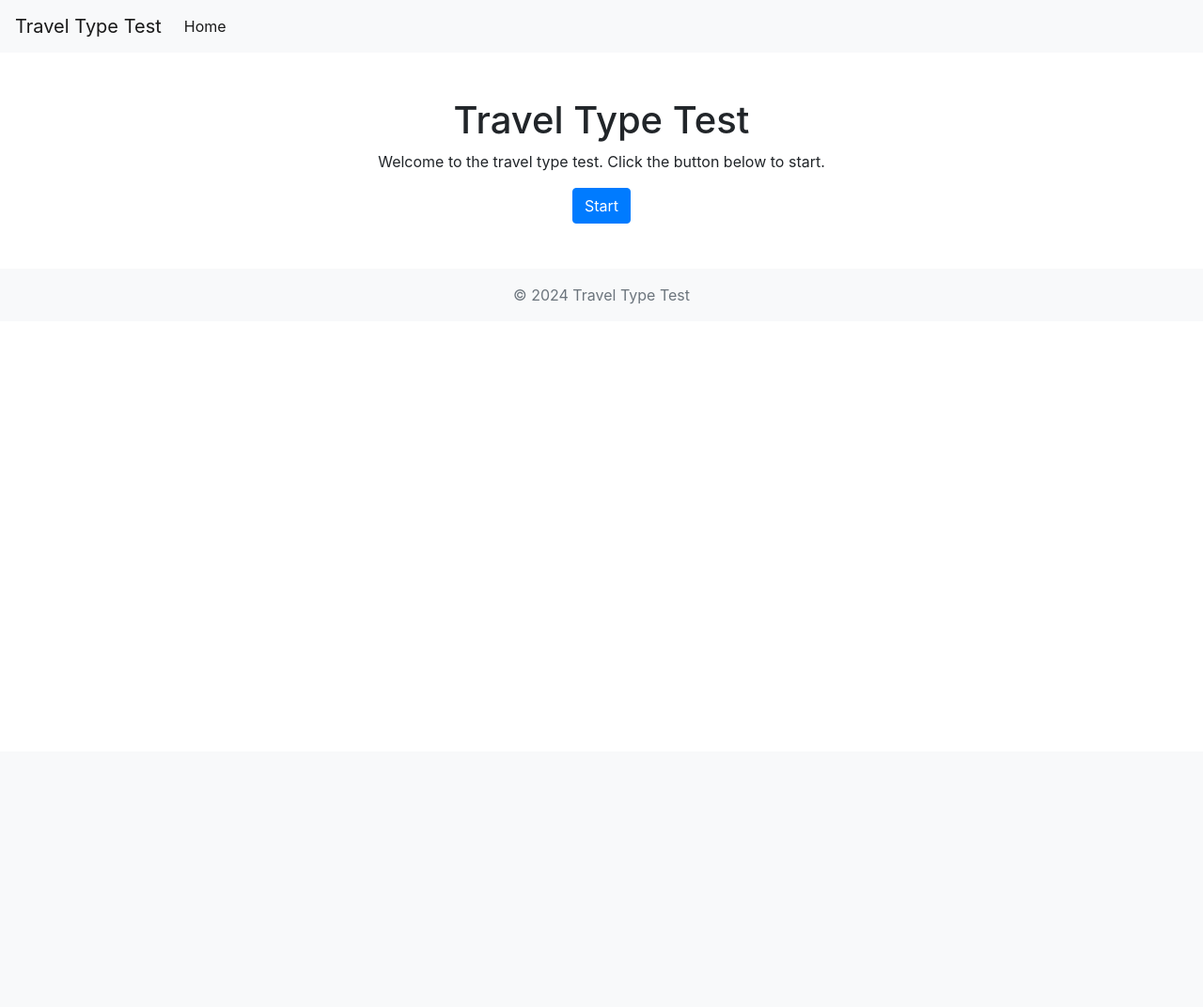
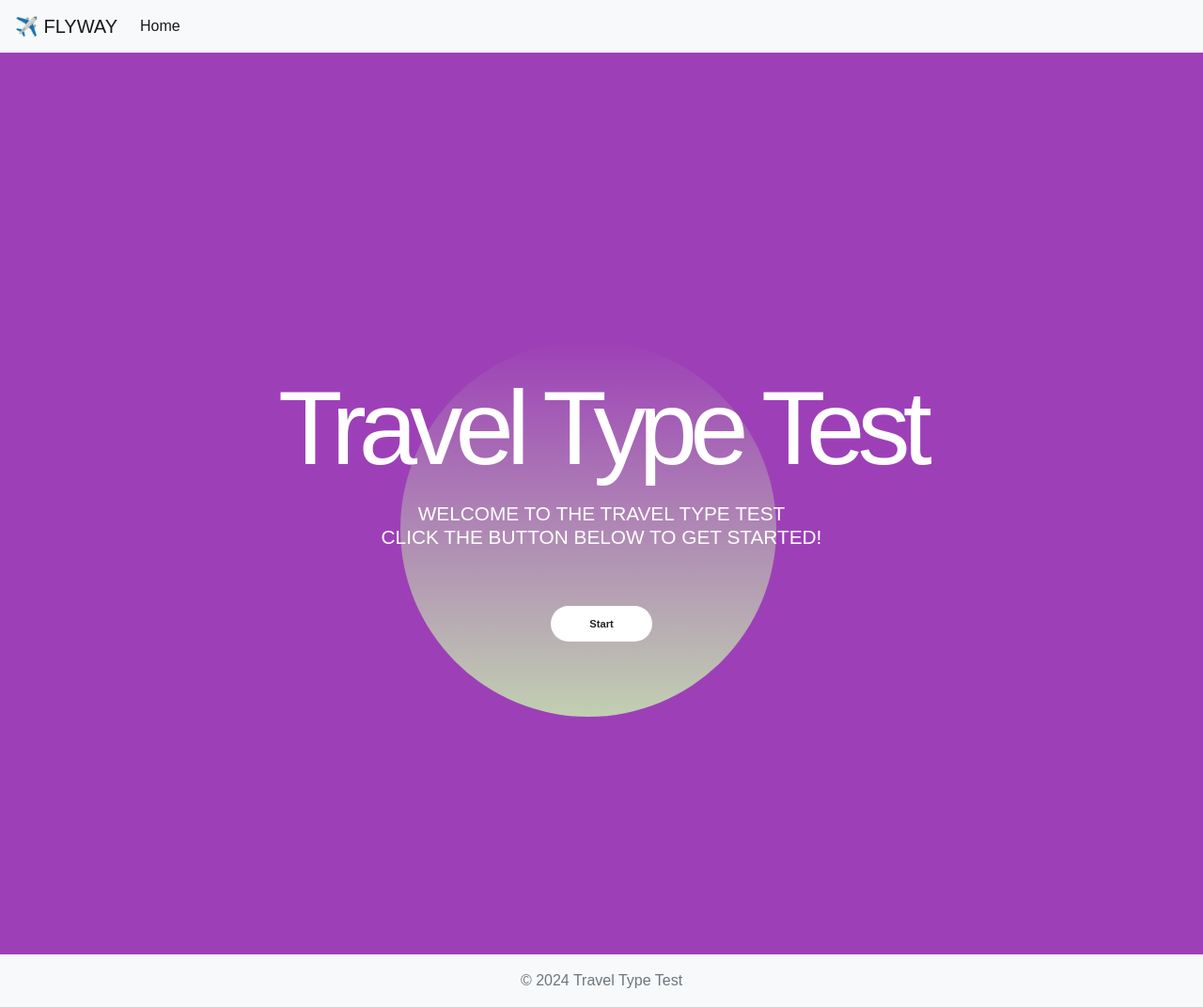
Before and after one commit to seoyoungk0909/flyway, a Flask app: page / in a window 1280 px wide. Shown: the whole page at 94% size. Before the commit the page ends 324 px from the top, so only its background shows below. Run offline with Flask 3, Linux system fonts and the light colour scheme; some libraries are stand-ins or nearby versions.

Commit message:
temp design

```diff
--- a/static/style/type_test.css
+++ b/static/style/type_test.css
@@ -2,6 +2,8 @@
   padding: 10px;
   border: none;
   cursor: pointer;
+  background-color: rgb(26, 39, 154);
+
 }
 
 .options-btn {
--- a/templates/base.html
+++ b/templates/base.html
@@ -1,31 +1,25 @@
 <!DOCTYPE html>
 <html lang="en">
+
 <head>
   <meta charset="UTF-8" />
   <meta name="viewport" content="width=device-width, initial-scale=1.0" />
   <!-- Bootstrap CSS -->
-    <link
-      rel="stylesheet"
-      href="https://stackpath.bootstrapcdn.com/bootstrap/4.5.2/css/bootstrap.min.css"
-      integrity="sha384-JcKb8q3iqJ61gNV9KGb8thSsNjpSL0n8PARn9HuZOnIxN0hoP+VmmDGMN5t9UJ0Z"
-      crossorigin="anonymous"
-    />
-    <link
-      rel="stylesheet"
-      href="https://unpkg.com/lucide@latest/dist/lucide.css"
-    />
-    <link
-      rel="stylesheet"
-      href="{{ url_for('static', filename='main.css') }}"
-    />
+  <link rel="stylesheet" href="https://stackpath.bootstrapcdn.com/bootstrap/4.5.2/css/bootstrap.min.css"
+    integrity="sha384-JcKb8q3iqJ61gNV9KGb8thSsNjpSL0n8PARn9HuZOnIxN0hoP+VmmDGMN5t9UJ0Z" crossorigin="anonymous" />
+  <link rel="stylesheet" href="https://unpkg.com/lucide0.424.0/dist/lucide.css" />
+  <link rel="stylesheet" href="{{ url_for('static', filename='main.css') }}" />
+
   {% block head %}{% endblock %}
 </head>
+
 <body>
   {% include 'header.html' %}
-    <main role="main" class="container">{% block body %}{% endblock %}</main>
+  <main role="main" class="container" style="position: relative;">{% block body %}{% endblock %}</main>
   {% include 'footer.html' %}
   <script src="https://code.jquery.com/jquery-3.5.1.slim.min.js"></script>
   <script src="https://cdn.jsdelivr.net/npm/@popperjs/core@2.5.2/dist/umd/popper.min.js"></script>
   <script src="https://stackpath.bootstrapcdn.com/bootstrap/4.5.2/js/bootstrap.min.js"></script>
 </body>
+
 </html>
--- a/templates/header.html
+++ b/templates/header.html
@@ -1,23 +1,14 @@
 <!-- header.html -->
 <nav class="navbar navbar-expand-lg navbar-light bg-light">
-  <a class="navbar-brand" href="#">Travel Type Test</a>
-  <button
-    class="navbar-toggler"
-    type="button"
-    data-toggle="collapse"
-    data-target="#navbarNav"
-    aria-controls="navbarNav"
-    aria-expanded="false"
-    aria-label="Toggle navigation"
-  >
+  <a class="navbar-brand" href="#"> ✈️ FLYWAY </a>
+  <button class="navbar-toggler" type="button" data-toggle="collapse" data-target="#navbarNav" aria-controls="navbarNav"
+    aria-expanded="false" aria-label="Toggle navigation">
     <span class="navbar-toggler-icon"></span>
   </button>
   <div class="collapse navbar-collapse" id="navbarNav">
     <ul class="navbar-nav">
       <li class="nav-item active">
-        <a class="nav-link" href="/"
-          >Home <span class="sr-only">(current)</span></a
-        >
+        <a class="nav-link" href="/">Home <span class="sr-only">(current)</span></a>
       </li>
       <!-- Add more navigation items here -->
     </ul>
--- a/templates/starting.html
+++ b/templates/starting.html
@@ -1,7 +1,165 @@
-{% extends 'base.html' %} {% block body %}
-<div class="container text-center mt-5">
-  <h1>Travel Type Test</h1>
-  <p>Welcome to the travel type test. Click the button below to start.</p>
-  <a href="/type_test" class="btn btn-primary">Start</a>
+{% extends 'base.html' %}
+
+{% block head %}
+<style>
+  body {
+    background-color: rgb(157, 64, 183);
+    color: white;
+    font-family: sans-serif;
+  }
+
+  .container_body {
+    display: table;
+    margin: 30% auto;
+  }
+
+  .container_body2 {
+    display: table-cell;
+    vertical-align: middle;
+    text-align: center;
+  }
+
+
+  .circular-image {
+    width: 400px;
+    height: 400px;
+    border-radius: 50%;
+    overflow: hidden;
+    background: linear-gradient(to bottom, rgba(157, 64, 183, 0.596), rgba(203, 247, 176, 0.786));
+    animation: fadeIn 2s ease-in-out;
+    position: absolute;
+    z-index: -1;
+    margin-left: 130px;
+    margin-top: -320px;
+  }
+
+  h1 {
+    font-size: 7rem;
+    font-weight: 300;
+    letter-spacing: -0.07em;
+    animation-delay: 0.5s;
+    animation: riseUp 0.9s ease-out forwards;
+  }
+
+  p {
+    font-size: 1.3rem;
+    font-weight: 100;
+    animation-delay: 0.8s;
+    margin-bottom: -0.4rem;
+    animation: riseUp 0.6s ease-out forwards;
+  }
+
+  .start-button {
+    margin-top: 4rem;
+    border-radius: 30px;
+    padding: 0.6rem 2.5rem;
+    background-color: rgb(255, 255, 255);
+    font-weight: bold;
+    font-size: 0.7rem;
+  }
+
+  @keyframes fadeIn {
+    0% {
+      opacity: 0;
+    }
+
+    100% {
+      opacity: 1;
+    }
+  }
+
+  @keyframes riseUp {
+    from {
+      opacity: 0;
+      transform: translateY(20px);
+    }
+
+    to {
+      opacity: 1;
+      transform: translateY(0);
+    }
+  }
+</style>
+{% endblock %}
+
+{% block body %}
+<div class="container_body">
+  <div class="container_body2">
+    <h1>Travel Type Test</h1>
+    <p>WELCOME TO THE TRAVEL TYPE TEST</p>
+    <p>CLICK THE BUTTON BELOW TO GET STARTED!</p>
+    <a href="/type_test" class="btn start-button">Start</a>
+    <div class=" circular-image"></div>
+  </div>
 </div>
 {% endblock %}
+
+
+<!-- <img src="{{ url_for('static', filename='images/startingdesign1.png') }}"> -->
+
+<!--
+<style>
+  body {
+    background-color: rgb(157, 64, 183);
+    color: white;
+    font-family: sans-serif;
+  }
+
+  .circular-image {
+    width: 400px;
+    height: 400px;
+    border-radius: 50%;
+    overflow: hidden;
+    background: linear-gradient(to bottom, rgba(157, 64, 183, 0.596), rgba(203, 247, 176, 0.786));
+    position: relative;
+    top: 50px;
+    left: 130px;
+    z-index: -1;
+  }
+
+  p {
+    font-size: 1.3rem;
+    margin-bottom: -0.4rem;
+    font-weight: 100;
+  }
+
+  h1 {
+
+    font-size: 5rem;
+    margin-top: -16rem;
+    margin-bottom: 1rem;
+    font-weight: 300;
+    letter-spacing: -0.07em
+  }
+
+  .start-button {
+    border-radius: 30px;
+    padding: 0.6rem 2.5rem;
+    background-color: rgb(255, 255, 255);
+    margin-top: 3rem;
+    margin-bottom: 7rem;
+    font-weight: bold;
+    font-size: 0.7rem;
+  }
+</style>
+    -->
+
+
+
+
+
+absolute value
+circular image{
+absolute
+top: 80px;
+left: 240px;
+
+}
+h1 {
+
+font-size: 5rem;
+margin-top: 7rem;
+margin-bottom: 1rem;
+font-weight: 300;
+letter-spacing: -0.07em
+}
```
Also changed, not shown: static/style/main.css (+24 -0 lines), static/style/images/startingdesign1.png (added). Lines whose indentation alone changed are shown as unchanged.
